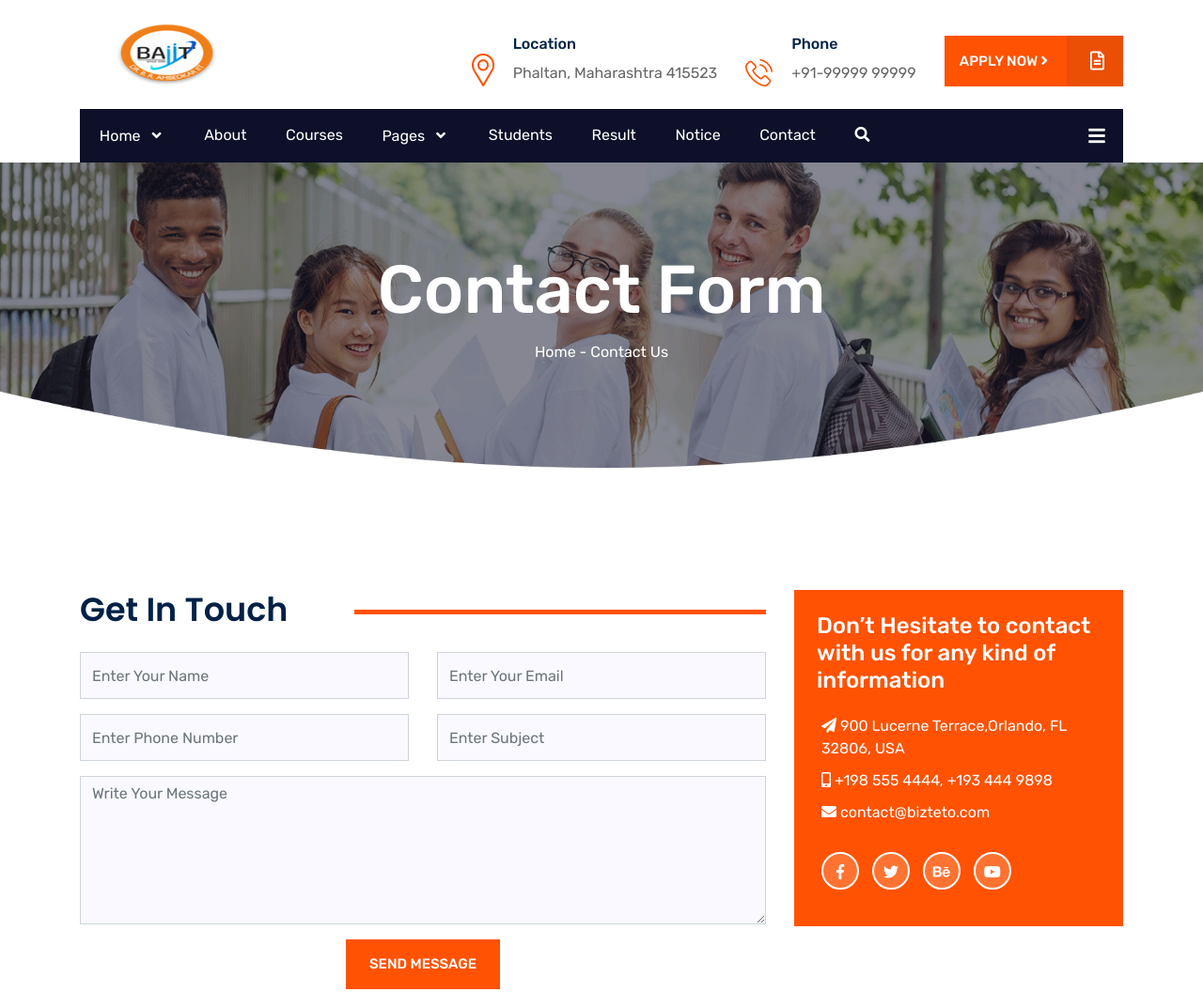
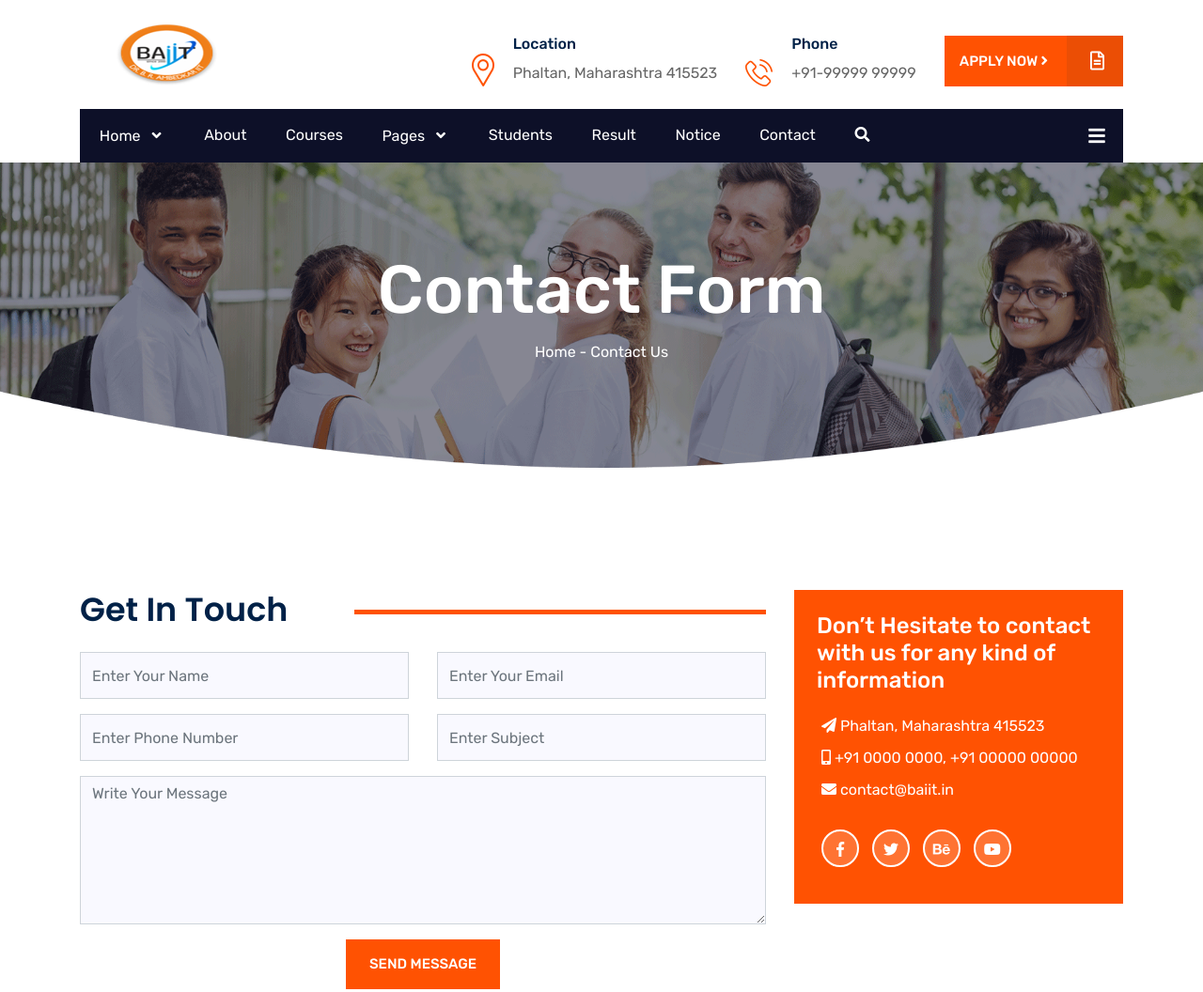
Before and after one commit to gauravkalge/Baiit, a plain HTML site: page contact.html in a window 1280 px wide. Shown: the top 1056 px of the page at 94% size. Drawn offline with Linux system fonts and the light colour scheme.

Commit message:
contact update

```diff
--- a/contact.html
+++ b/contact.html
@@ -256,9 +256,9 @@
                     <div class="highlights-section hover_bg text-white p-4">
                         <h4>Don’t Hesitate to contact with us for any kind of information</h4>
                         <ul>
-                            <li><i class="fas fa-paper-plane"></i> 900 Lucerne Terrace,Orlando, FL 32806, USA</li>
-                            <li><i class="fas fa-mobile-alt"></i> +198 555 4444, +193 444 9898</li>
-                            <li><i class="fas fa-envelope"></i> contact@bizteto.com</li>
+                            <li><i class="fas fa-paper-plane"></i> Phaltan, Maharashtra 415523</li>
+                            <li><i class="fas fa-mobile-alt"></i> +91 0000 0000, +91 00000 00000</li>
+                            <li><i class="fas fa-envelope"></i> contact@baiit.in</li>
                         </ul>
                         <div class="social-links">
                             <ul>
@@ -279,7 +279,7 @@
                     <div class="embeded-map-area">
                         <div class="mapouter">
                             <div class="gmap_canvas">
-                                <iframe width="100%" height="500" id="gmap_canvas" src="https://maps.google.com/maps?q=university%20of%20san%20francisco&amp;t=&amp;z=13&amp;ie=UTF8&amp;iwloc=&amp;output=embed" frameborder="0" scrolling="no" marginheight="0" marginwidth="0"></iframe>
+                                <iframe src="https://www.google.com/maps/embed?pb=!1m18!1m12!1m3!1d3794.843789144965!2d74.43109887422396!3d17.98600323528653!2m3!1f0!2f0!3f0!3m2!1i1024!2i768!4f13.1!3m3!1m2!1s0x3bc3a536bd99d05b%3A0xaeddc4d102088f9f!2sDr%20B%20R%20Ambedkar%20Iit%20Mscit!5e0!3m2!1sen!2sin!4v1726464731136!5m2!1sen!2sin" width="600" height="450" style="border:0;" allowfullscreen="" loading="lazy" referrerpolicy="no-referrer-when-downgrade"></iframe>
                             </div>
                         </div>
                     </div>
```
